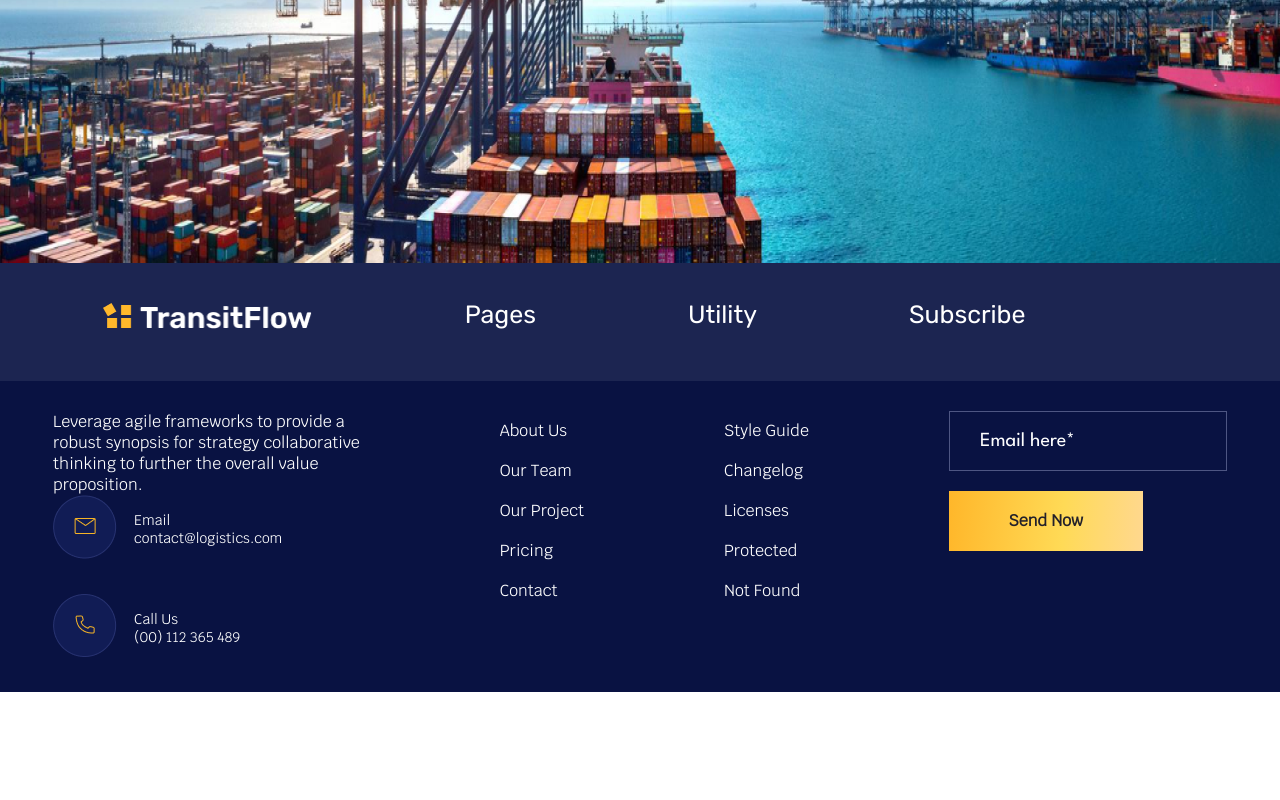
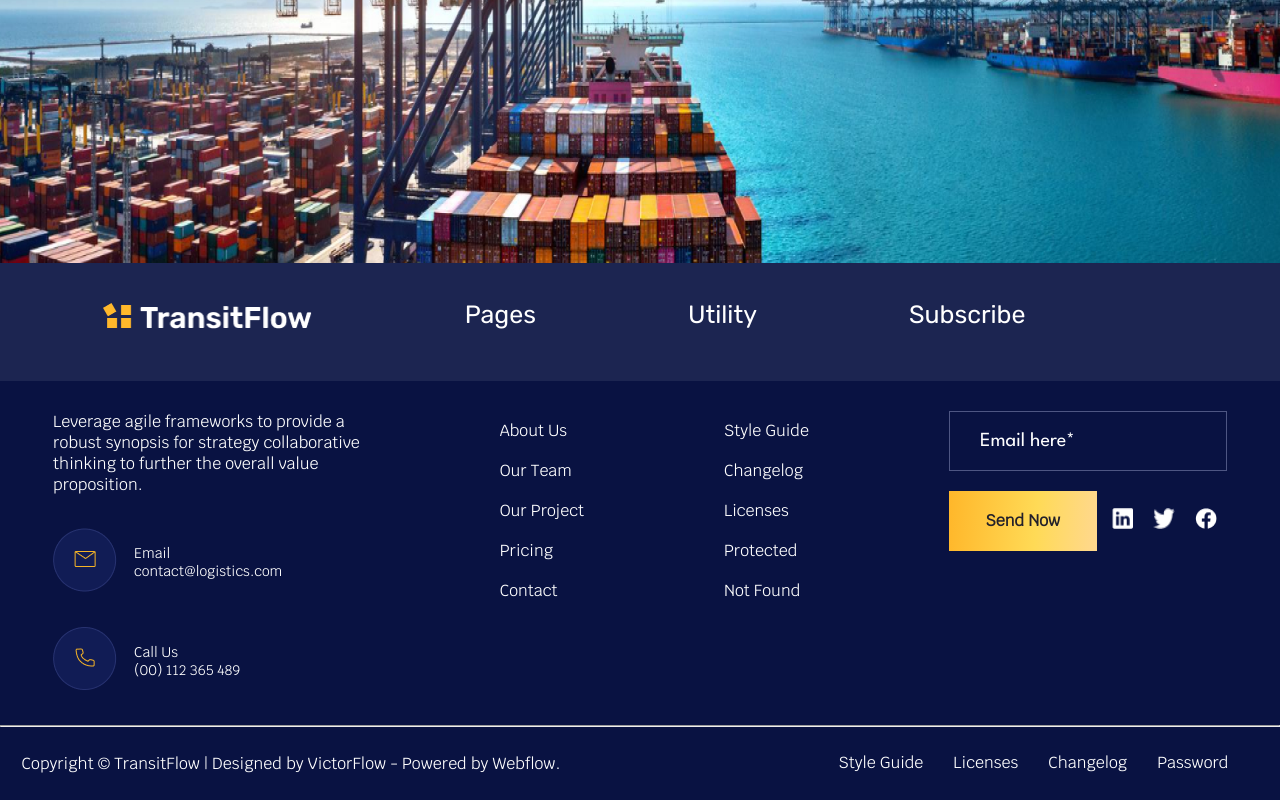
Before and after one commit to omotoshoayomikun/logistic, a React (Create React App) app: page / in a window 1280 px wide. Shown: the part 8890-9690 px from the top of the page. Before the commit the page ends 9582 px from the top, so only its background shows below. Built offline with nearby package versions, Linux system fonts and the light colour scheme.

Commit message:
Worked on footer

```diff
--- a/src/components/Footer.jsx
+++ b/src/components/Footer.jsx
@@ -70,7 +70,34 @@
             <div style={{ marginBottom: '20px' }}>
               <TextInput {...input} />
             </div>
-            <Btn4 text='Send Now' />
+            <div className="df ai jc-sb">
+              <Btn4 text='Send Now' style={{ width: '148px', height: '60px' }} />
+              <div>
+                <img src="/imgs/linkdin.png" className={styles.icon_img} alt="" />
+                <img src="/imgs/twitter.png" className={styles.icon_img} alt="" />
+                <img src="/imgs/facebook.png" className={styles.icon_img} alt="" />
+              </div>
+            </div>
+          </div>
+        </section>
+          <hr />
+        <section>
+          <div className={`df jc-sb ${styles.foot_b}`}>
+            <p>Copyright © TransitFlow | Designed by VictorFlow - Powered by Webflow.</p>
+            <ul className={styles.footer_ul}>
+              <li>
+                <a href="">Style Guide</a>
+              </li>
+              <li>
+                <a href="">Licenses</a>
+              </li>
+              <li>
+                <a href="">Changelog</a>
+              </li>
+              <li>
+                <a href="">Password</a>
+              </li>
+            </ul>
           </div>
         </section>
       </footer>
--- a/src/components/Forms/Buttons.jsx
+++ b/src/components/Forms/Buttons.jsx
@@ -21,8 +21,8 @@
   )
 }
 
-export const Btn4 = ({text}) => {
+export const Btn4 = ({text, style}) => {
   return (
-    <button className={styles.btn4}>{text}</button>
+    <button className={styles.btn4} style={style}>{text}</button>
   )
 }
--- a/src/styles/Footer.module.css
+++ b/src/styles/Footer.module.css
@@ -86,5 +86,46 @@
     line-height: 40px;
     letter-spacing: 0em;
     text-align: left;
-text-decoration: none;
+    text-decoration: none;
 }
+
+.icon_img {
+    width: 21.75px;
+    height: 21.75px;
+    margin: 0 10px;
+}
+
+.col p {
+    margin-bottom: 33px;
+}
+
+.foot_b {
+    width: max-content;
+    height: 73px;
+    display: flex;
+    margin: auto;
+    /* justify-content: space-between; */
+    align-items: center;
+    /* gap: 238px; */
+}
+
+.foot_b p {
+    margin-right: 238px;
+}
+
+.footer_ul {
+    display: flex;
+    list-style: none;
+}
+
+.footer_ul a {
+    color: var(--white);
+    font-family: krub-regular;
+    font-size: 16px;
+    font-weight: 400;
+    line-height: 40px;
+    letter-spacing: 0em;
+    text-align: left;
+    text-decoration: none;
+    margin-right: 30px;
+}
--- a/src/styles/Slider.module.css
+++ b/src/styles/Slider.module.css
@@ -23,6 +23,9 @@
     display: flex;
     margin: 0;
     padding: 0;
+    font-weight: 600;
+    color: var(--white);
+    text-decoration: none;
 }
 
 .nav_links li {
@@ -44,10 +47,8 @@
     text-decoration: none;
 }
 
-.nav_links ul {
-    font-weight: 600;
-    color: var(--white);
-    text-decoration: none;
+.nav_links a:focus {
+    color: red;
 }
 
 .social {
```
